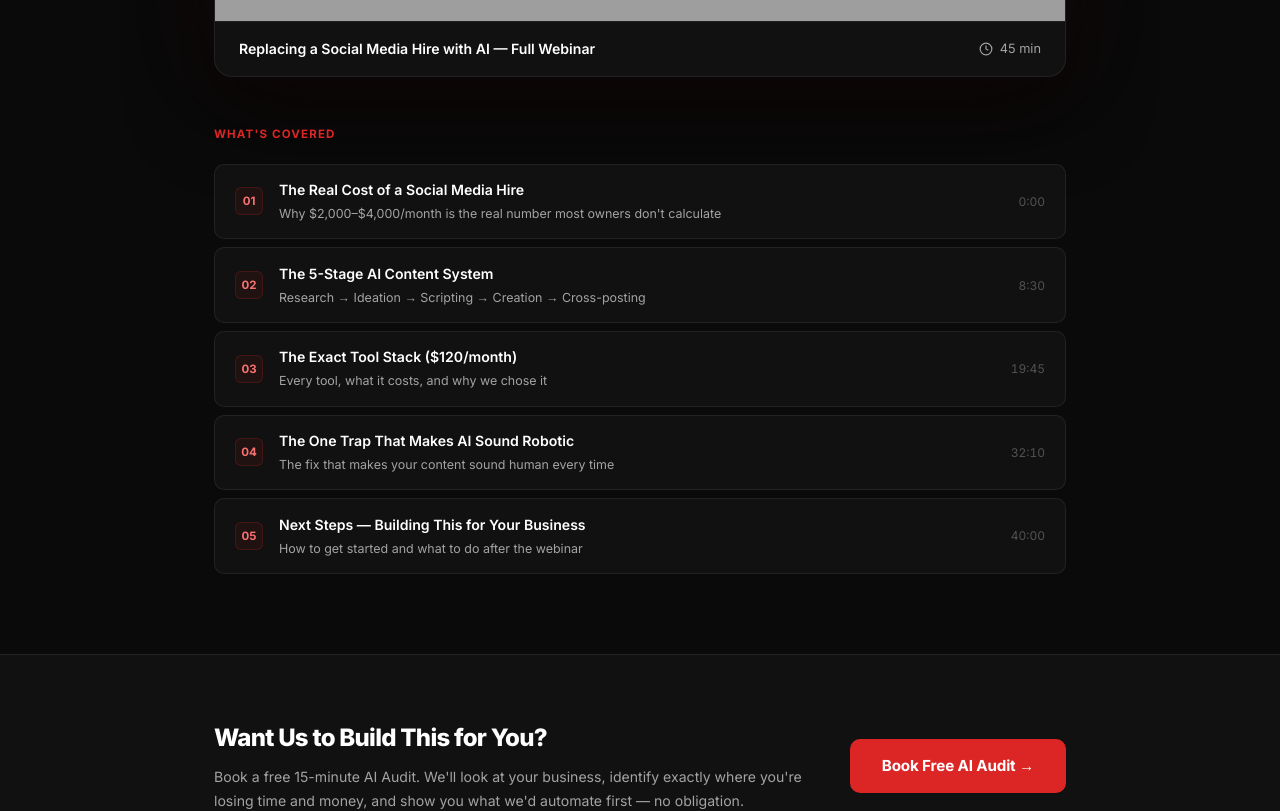
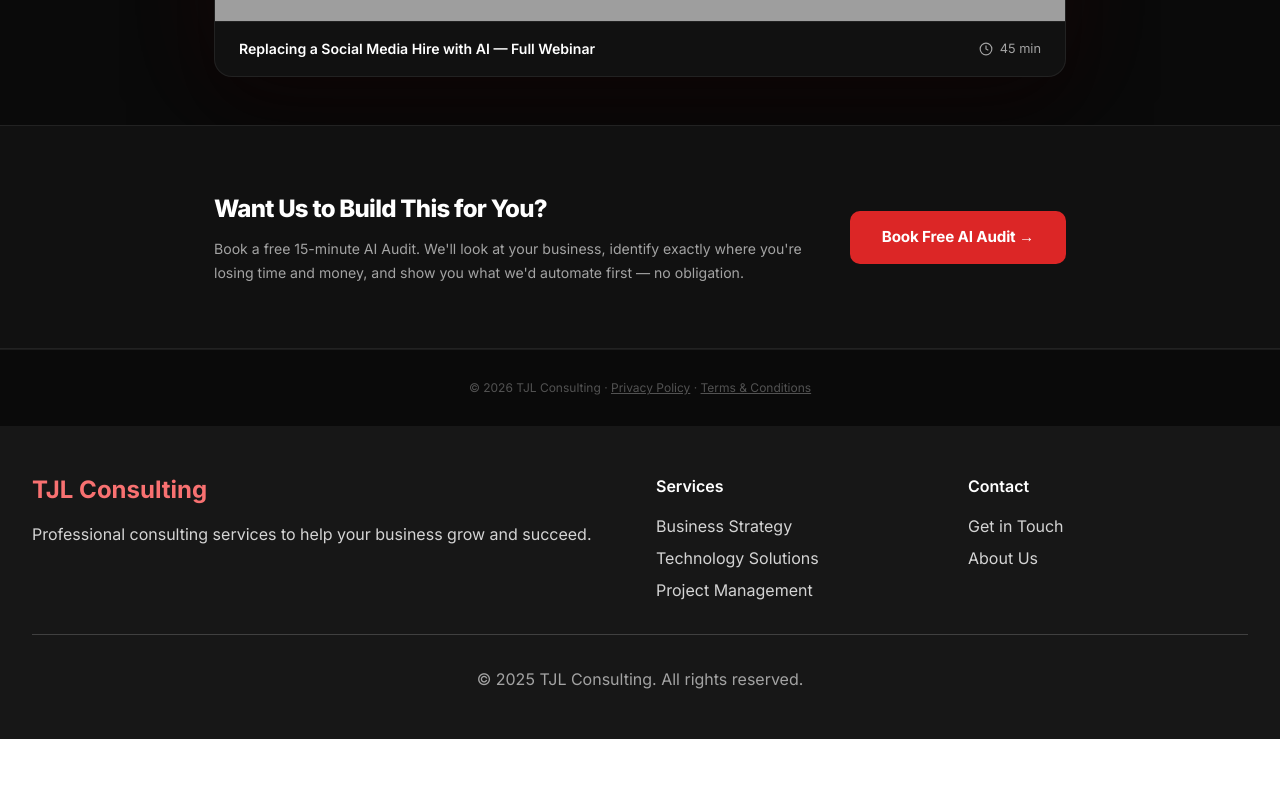
Before and after one commit to Ntwumasi/tjlconsulting, a Next.js app: page /webinar/thank-you in a window 1280 px wide. Shown: the part 920-1731 px from the top of the page. After the commit the page ends 1659 px from the top, so only its background shows below. Built offline with nearby package versions, Linux system fonts and the light colour scheme; grey boxes are pictures that could not be loaded.

Commit message:
Remove What's Covered chapters section from thank-you page

```diff
--- a/src/app/webinar/thank-you/page.tsx
+++ b/src/app/webinar/thank-you/page.tsx
@@ -171,51 +171,6 @@ export default function WebinarThankYouPage() {
           </div>
         </div>
 
-        <div className="ty-chapters-section">
-          <div className="ty-chapters-label">What&apos;s Covered</div>
-          <div className="ty-chapter-list">
-            <div className="ty-chapter-item">
-              <div className="ty-chapter-num">01</div>
-              <div className="ty-chapter-info">
-                <div className="ch-title">The Real Cost of a Social Media Hire</div>
-                <div className="ch-desc">Why $2,000–$4,000/month is the real number most owners don&apos;t calculate</div>
-              </div>
-              <span className="ty-chapter-time">0:00</span>
-            </div>
-            <div className="ty-chapter-item">
-              <div className="ty-chapter-num">02</div>
-              <div className="ty-chapter-info">
-                <div className="ch-title">The 5-Stage AI Content System</div>
-                <div className="ch-desc">Research → Ideation → Scripting → Creation → Cross-posting</div>
-              </div>
-              <span className="ty-chapter-time">8:30</span>
-            </div>
-            <div className="ty-chapter-item">
-              <div className="ty-chapter-num">03</div>
-              <div className="ty-chapter-info">
-                <div className="ch-title">The Exact Tool Stack ($120/month)</div>
-                <div className="ch-desc">Every tool, what it costs, and why we chose it</div>
-              </div>
-              <span className="ty-chapter-time">19:45</span>
-            </div>
-            <div className="ty-chapter-item">
-              <div className="ty-chapter-num">04</div>
-              <div className="ty-chapter-info">
-                <div className="ch-title">The One Trap That Makes AI Sound Robotic</div>
-                <div className="ch-desc">The fix that makes your content sound human every time</div>
-              </div>
-              <span className="ty-chapter-time">32:10</span>
-            </div>
-            <div className="ty-chapter-item">
-              <div className="ty-chapter-num">05</div>
-              <div className="ty-chapter-info">
-                <div className="ch-title">Next Steps — Building This for Your Business</div>
-                <div className="ch-desc">How to get started and what to do after the webinar</div>
-              </div>
-              <span className="ty-chapter-time">40:00</span>
-            </div>
-          </div>
-        </div>
 
         <div className="ty-cta-section">
           <div className="ty-cta-inner">
```
